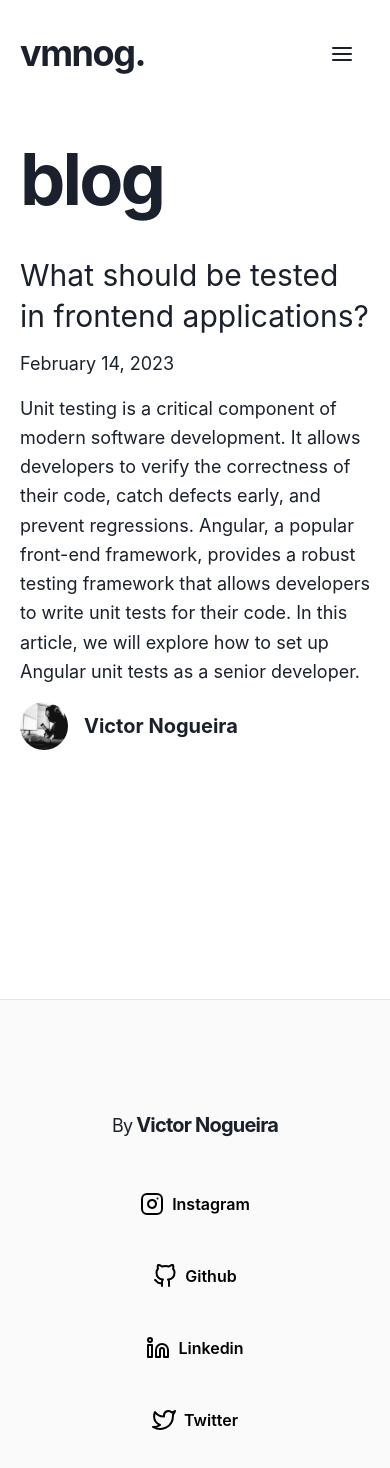
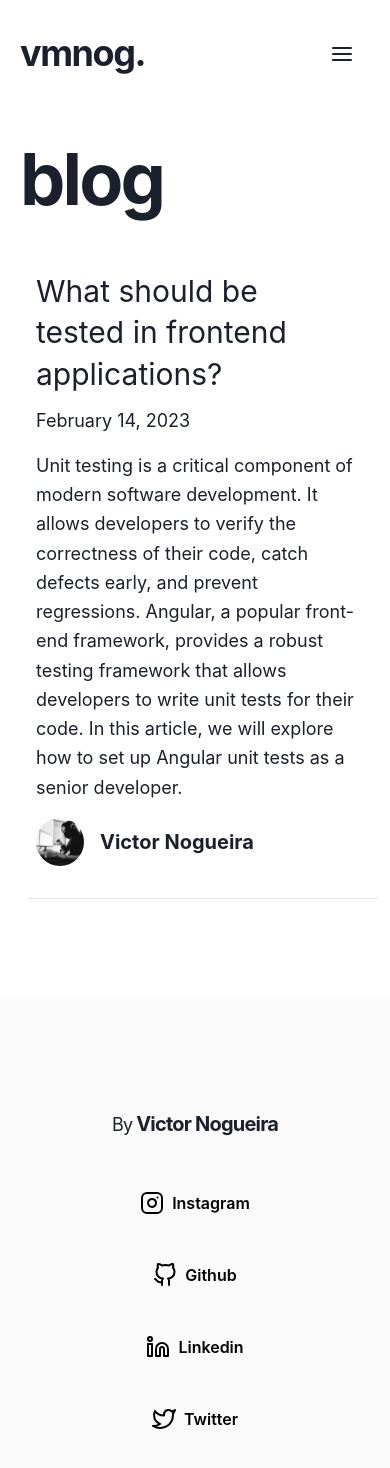
Before and after one commit to vmnog/vmnog.com, a Next.js app: page /posts in a window 390 px wide. Shown: the top 1468 px of the page. Built offline with nearby package versions, Linux system fonts and the light colour scheme.

Commit message:
feat: make blog post clickable

```diff
--- a/components/footer.tsx
+++ b/components/footer.tsx
@@ -38,7 +38,7 @@ const Footer = () => {
 			transition={{ duration: 0.5, delay: 1.2 }}
 			initial={{ opacity: 0 }}
 			animate={{ opacity: 1 }}
-			className="bg-neutral-50 border-t border-neutral-200"
+			className="bg-neutral-50"
 			>
       <Container>
         <div className="py-28 flex flex-col lg:flex-row items-center justify-between">
--- a/components/more-stories.tsx
+++ b/components/more-stories.tsx
@@ -44,9 +44,8 @@ const MoreStories = ({ posts }: Props) => {
 				className="grid grid-cols-1 md:grid-cols-2 md:gap-x-16 lg:gap-x-32 gap-y-20 md:gap-y-32 mb-32"
 			>
         {posts.map((post) => (
-					<motion.div variants={item}>
+					<motion.div variants={item} key={post.slug}>
 						<PostPreview
-							key={post.slug}
 							title={post.title}
 							coverImage={post.coverImage}
 							date={post.date}
--- a/components/post-preview.tsx
+++ b/components/post-preview.tsx
@@ -3,6 +3,7 @@ import DateFormatter from './date-formatter'
 import CoverImage from './cover-image'
 import Link from 'next/link'
 import type Author from '../interfaces/author'
+import {useRouter} from 'next/router'
 
 type Props = {
   title: string
@@ -23,16 +24,20 @@ const PostPreview = ({
   slug,
 	hideCoverImage
 }: Props) => {
+	const router = useRouter();
+
   return (
-    <div>
+    <div
+			onClick={() => router.push(`/posts/${slug}`)}
+			className="cursor-pointer pb-4 rounded-lg transition hover:bg-slate-100">
       <div className="mb-5">
         <CoverImage hideCoverImage={hideCoverImage} slug={slug} title={title} src={coverImage} />
       </div>
+			<div className="p-4">
 				<h3 className="text-3xl mb-3 leading-snug">
 					<Link
 						as={`/posts/${slug}`}
 						href="/posts/[slug]"
-          className="hover:underline"
 					>
 						{title}
 					</Link>
@@ -43,6 +48,7 @@ const PostPreview = ({
 				<p className="text-lg leading-relaxed mb-4">{excerpt}</p>
 				<Avatar name={author.name} picture={author.picture} />
 			</div>
+    </div>
   )
 }
 
--- a/pages/posts/index.tsx
+++ b/pages/posts/index.tsx
@@ -54,13 +54,13 @@ export default function BlogPage({ posts }: Props) {
 								variants={container}
 								initial="hidden"
 								animate="visible"
-								className="grid grid-cols-1 md:gap-x-16 lg:gap-x-32 gap-y-20 md:gap-y-32 mb-32"
+								className="grid"
 							>
 								{posts.map((post) => (
-									<motion.div variants={item}>
+									<div className="group" key={post.slug}>
+										<motion.div variants={item} className="grid">
 											<PostPreview
 												hideCoverImage
-											key={post.slug}
 												title={post.title}
 												coverImage={post.coverImage}
 												date={post.date}
@@ -69,6 +69,8 @@ export default function BlogPage({ posts }: Props) {
 												excerpt={post.excerpt}
 											/>
 										</motion.div>
+										<div className="h-[1px] w-full mx-2 bg-slate-200 group-hover:invisible"/>
+									</div>
 								))}
 							</motion.div>
 						</section>
```
Lines whose indentation alone changed are shown as unchanged.
